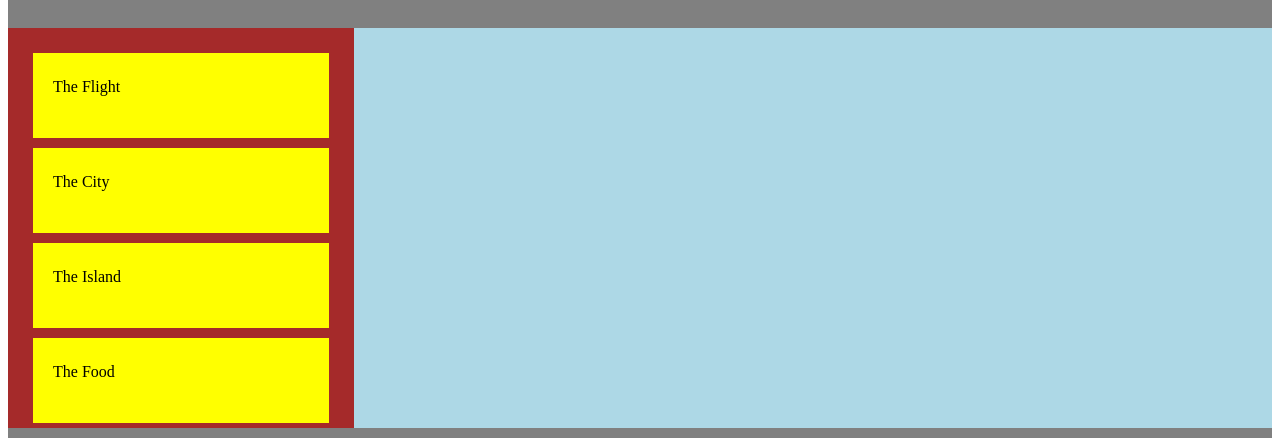
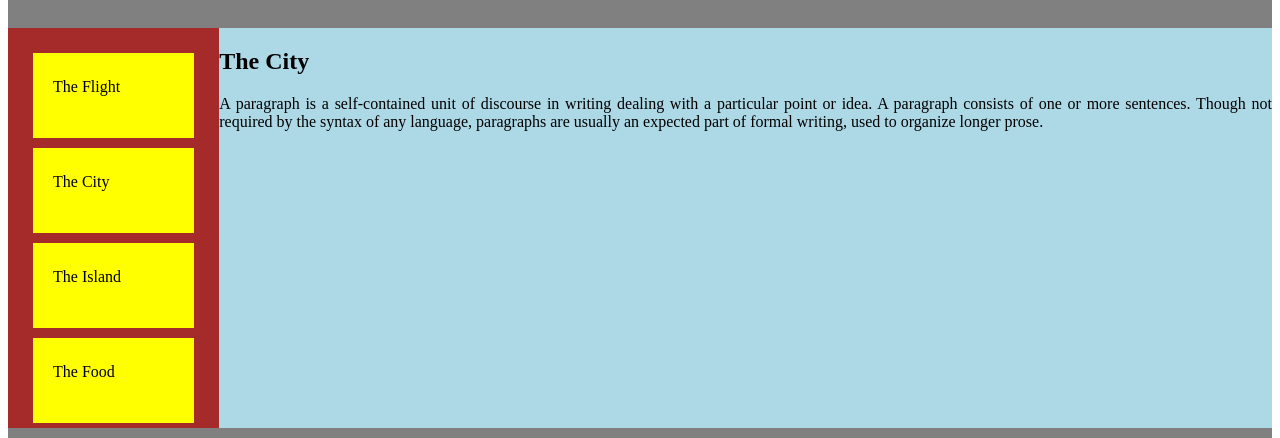
Before and after one commit to Technicalmohsinraza/Saylani-Work-sunday, a plain HTML site: page SaylaniWork/index.html in a window 1280 px wide. Shown: the part 80-518 px from the top of the page. Drawn offline with Linux system fonts and the light colour scheme.

Commit message:
(index.html)(style.css)
Contentdesign

```diff
--- a/SaylaniWork/index.html
+++ b/SaylaniWork/index.html
@@ -17,8 +17,8 @@
                 <div class="navItem">The Food</div>
             </div>
             <div id="content">
-                <h2></h2>
-                <p></p>
+                <h2>The City</h2>
+                <p align="justify">A paragraph is a self-contained unit of discourse in writing dealing with a particular point or idea. A paragraph consists of one or more sentences. Though not required by the syntax of any language, paragraphs are usually an expected part of formal writing, used to organize longer prose. </p>
             </div>
         </div>
         <div id="header" class="textcontent">
```
